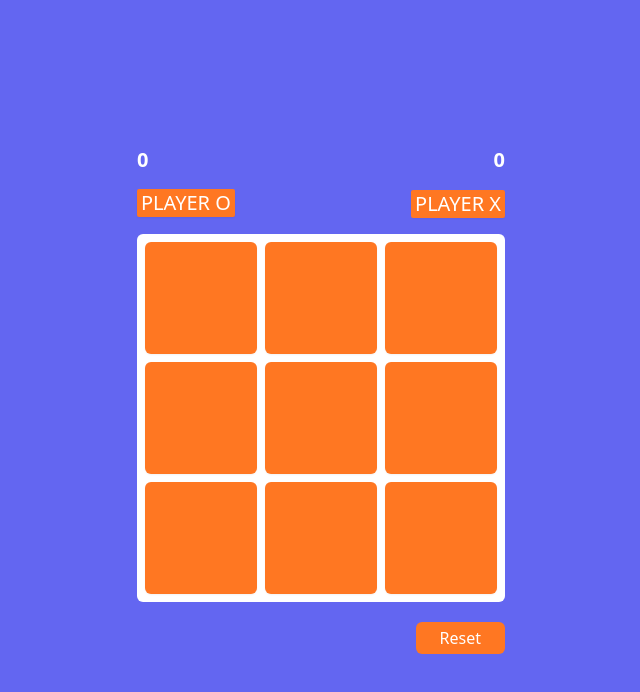
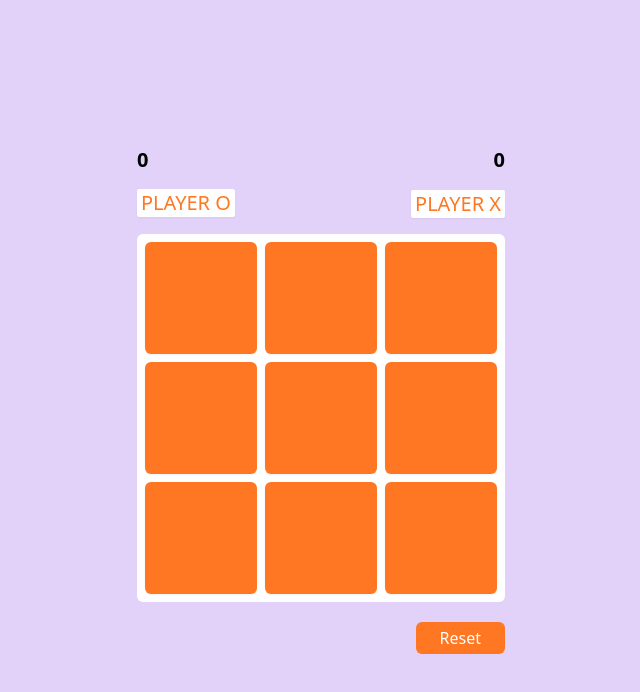
Before and after one commit to jitendragiriya/tic-tac-toe, a Next.js app: page / in a window 1280 px wide. Shown: the top 692 px of the page, without its empty margins (319-959 px from the left). Built offline with nearby package versions, Linux system fonts and the light colour scheme.

Commit message:
new version build done

```diff
--- a/src/app/page.tsx
+++ b/src/app/page.tsx
@@ -3,7 +3,7 @@ import TicHome from "@/pages/home";
 
 export default function Home() {
   return (
-    <main className="flex flex-col items-center justify-center h-screen duration-100 bg-indigo-500">
+    <main className="flex flex-col items-center justify-center h-screen duration-100 bg-[#E2D1F9]">
       <TicHome />
     </main>
   );
--- a/src/components/button.tsx
+++ b/src/components/button.tsx
@@ -12,7 +12,7 @@ const TicButton = ({ myTurn, row, col, value, isWin }: buttonType) => {
 
   return (
     <button
-      className={`h-20 w-20 sm:h-28 sm:w-28 m-0.5 sm:m-1  rounded-md shadow-sm uppercase text-6xl sm:text-8xl text-white ${isWin ? "bg-[#168312]" :"bg-[#ff7722]"}`}
+      className={`h-20 w-20 sm:h-28 sm:w-28 m-0.5 sm:m-1  rounded-md shadow-sm uppercase text-6xl sm:text-8xl text-white ${isWin ? "bg-[#317773]" :"bg-[#ff7722]"}`}
       onClick={() => myTurn(row, col)}
       disabled={value ? true : false}
     >
--- a/src/components/players.tsx
+++ b/src/components/players.tsx
@@ -1,13 +1,15 @@
+import { useGameContext } from "@/context/gameContext";
 import React from "react";
 
 const Players = ({ turn }: { turn: boolean }) => {
+  const {winner} = useGameContext()
   return (
     <div className="flex items-center justify-between mb-4">
-      <p className={`bg-[#ff7722] rounded-sm shadow-sm uppercase sm:text-xl text-white px-1 ${turn ? "" :"animate-bounce"}`}>
+      <p className={`bg-[#fff] rounded-sm shadow-sm uppercase sm:text-xl text-[#ff7722] px-1 ${!turn && !winner.gameOver ? "animate-bounce" :""}`}>
         Player O
       </p>
 
-      <p className={`bg-[#ff7722] rounded-sm shadow-sm uppercase sm:text-xl text-white px-1 ${turn ? "animate-bounce" :""}`}>
+      <p className={`bg-[#fff] rounded-sm shadow-sm uppercase sm:text-xl text-[#ff7722] px-1 ${turn && !winner.gameOver? "animate-bounce" :""}`}>
         Player X
       </p>
     </div>
--- a/src/components/score.tsx
+++ b/src/components/score.tsx
@@ -4,7 +4,7 @@ import React from "react";
 const Score = () => {
     const {winner} = useGameContext()
   return (
-    <div className="flex items-center justify-between w-full mb-4 text-white font-semibold sm:text-xl">
+    <div className="flex items-center justify-between w-full mb-4 text-[#000] font-semibold sm:text-xl">
       <p>{winner.O}</p>
       <p>{winner.X}</p>
     </div>
```
